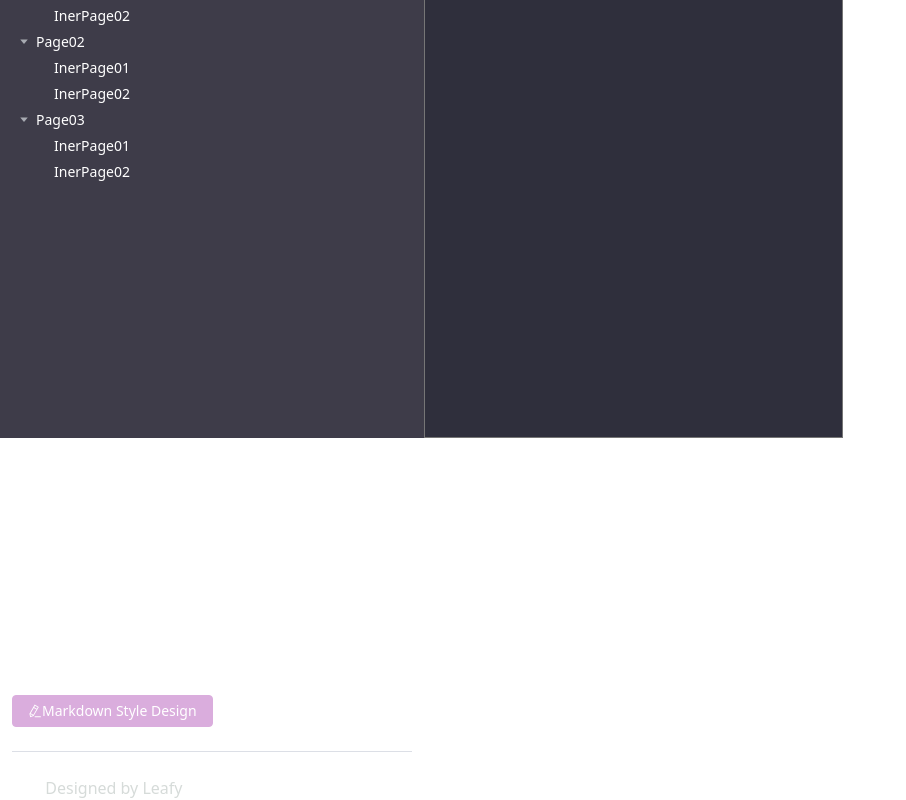
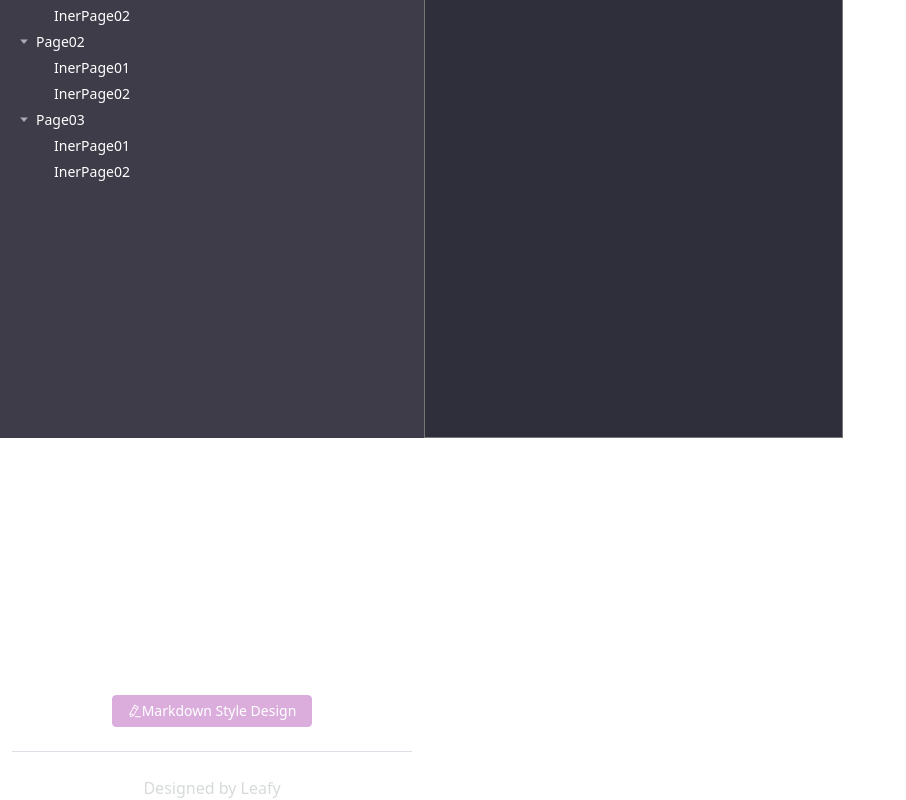
Before and after one commit to NUTC-BoardGame-Club/Leafy_front-end, a Vue app: page / in a window 1280 px wide. Shown: the part 362-1162 px from the top of the page, without its empty margins (0-906 px from the left). Built offline with nearby package versions, Linux system fonts and the light colour scheme.

Commit message:
新增editbar

```diff
--- a/src/components/Editbar.vue
+++ b/src/components/Editbar.vue
@@ -76,7 +76,13 @@ export default {
   height: 45px;
 }
 
+.editbar .el-button-group .el-button:before {
+    background-color: #9ef7c8;
+}
 .editbar .el-button-group .el-button:hover {
-  background-color: #9ef7c8;
+    background-color: #9ef7c8;
+
+
 }
+
 </style>
--- a/src/components/Sidebar.vue
+++ b/src/components/Sidebar.vue
@@ -109,8 +109,7 @@ export default {
 .sidebar-bottom {
   position: relative;
   top: 80%;
-  align-items: center; /* 垂直居中 */
-  justify-content: center; /* 水平居中 */
+  text-align: center;
 }
 .sidebar-bottom .el-button {
   background-color: #daaddd;
```
